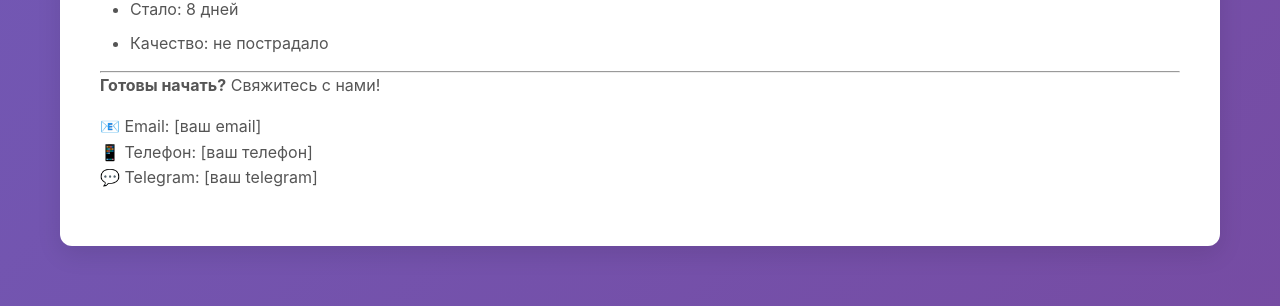
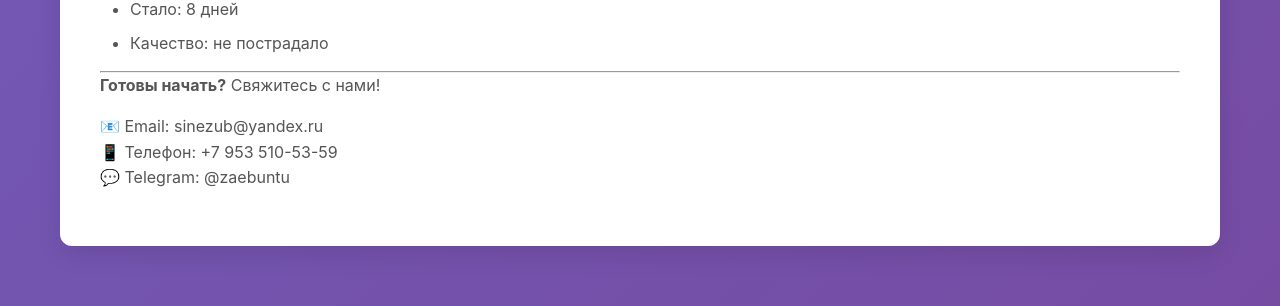
Before and after one commit to zaebee/medicine, a Jekyll site: the page built from docs/business/wordpress_pricing_simple.md, in a window 1280 px wide and 900 px high, scrolled down 5114 px. Shown: the part 496-802 px from the top of the window. Built offline with Jekyll 4.4.1, drawn with Linux system fonts in a browser that asks for light colours.

Commit message:
feat: Добавить реальные контакты в коммерческое предложение
Заменены плейсхолдеры на реальные контакты:
- Email: sinezub@yandex.ru
- Телефон: +7 953 510-53-59
- Telegram: @zaebuntu

Co-authored-by: Ona <no-reply@ona.com>

```diff
--- a/docs/business/wordpress_pricing_simple.md
+++ b/docs/business/wordpress_pricing_simple.md
@@ -190,6 +190,6 @@ permalink: /business/wordpress-pricing-simple/
 
 **Готовы начать?** Свяжитесь с нами!
 
-📧 Email: [ваш email]
-📱 Телефон: [ваш телефон]
-💬 Telegram: [ваш telegram]
+📧 Email: sinezub@yandex.ru
+📱 Телефон: +7 953 510-53-59
+💬 Telegram: @zaebuntu
```
